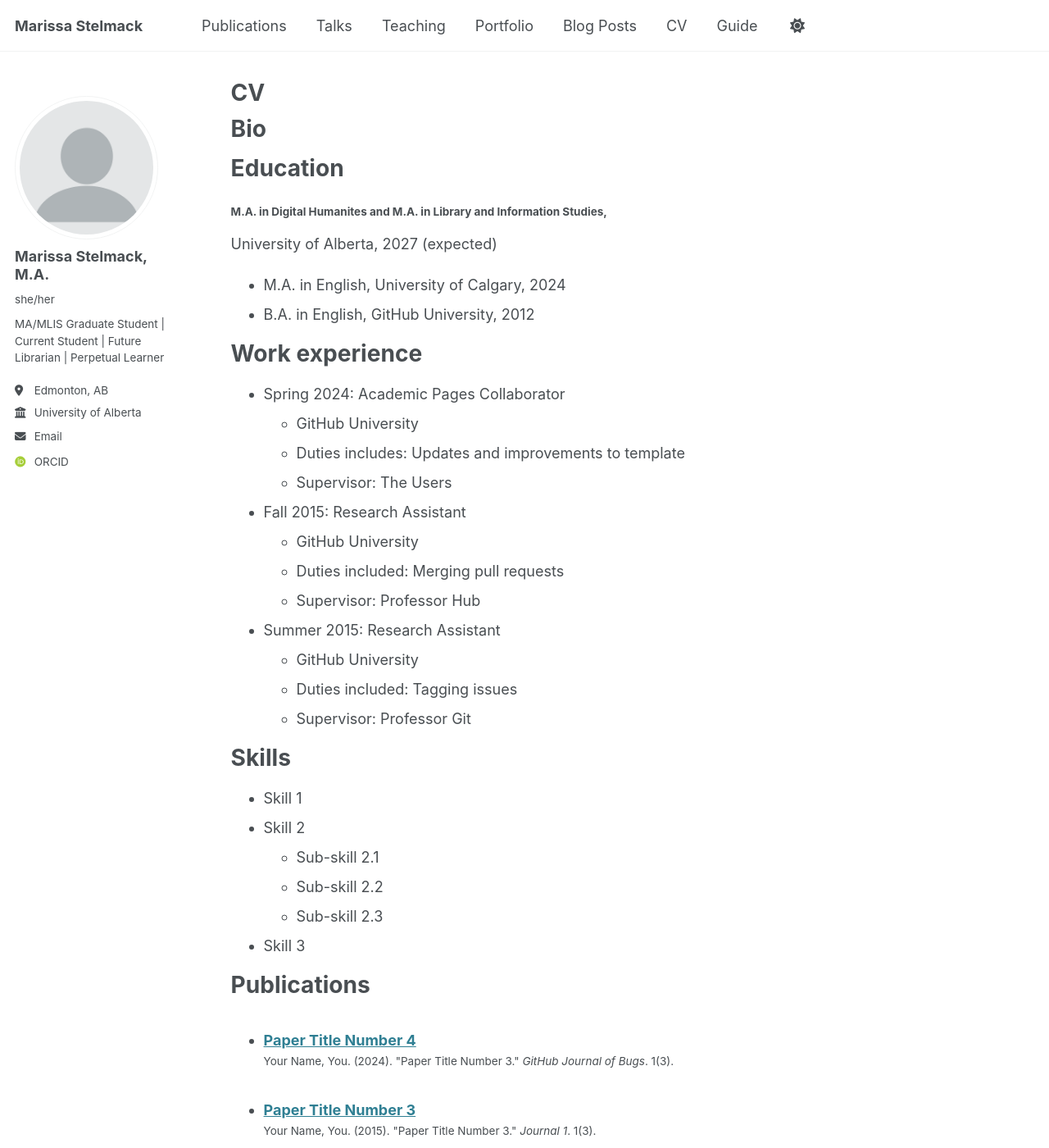
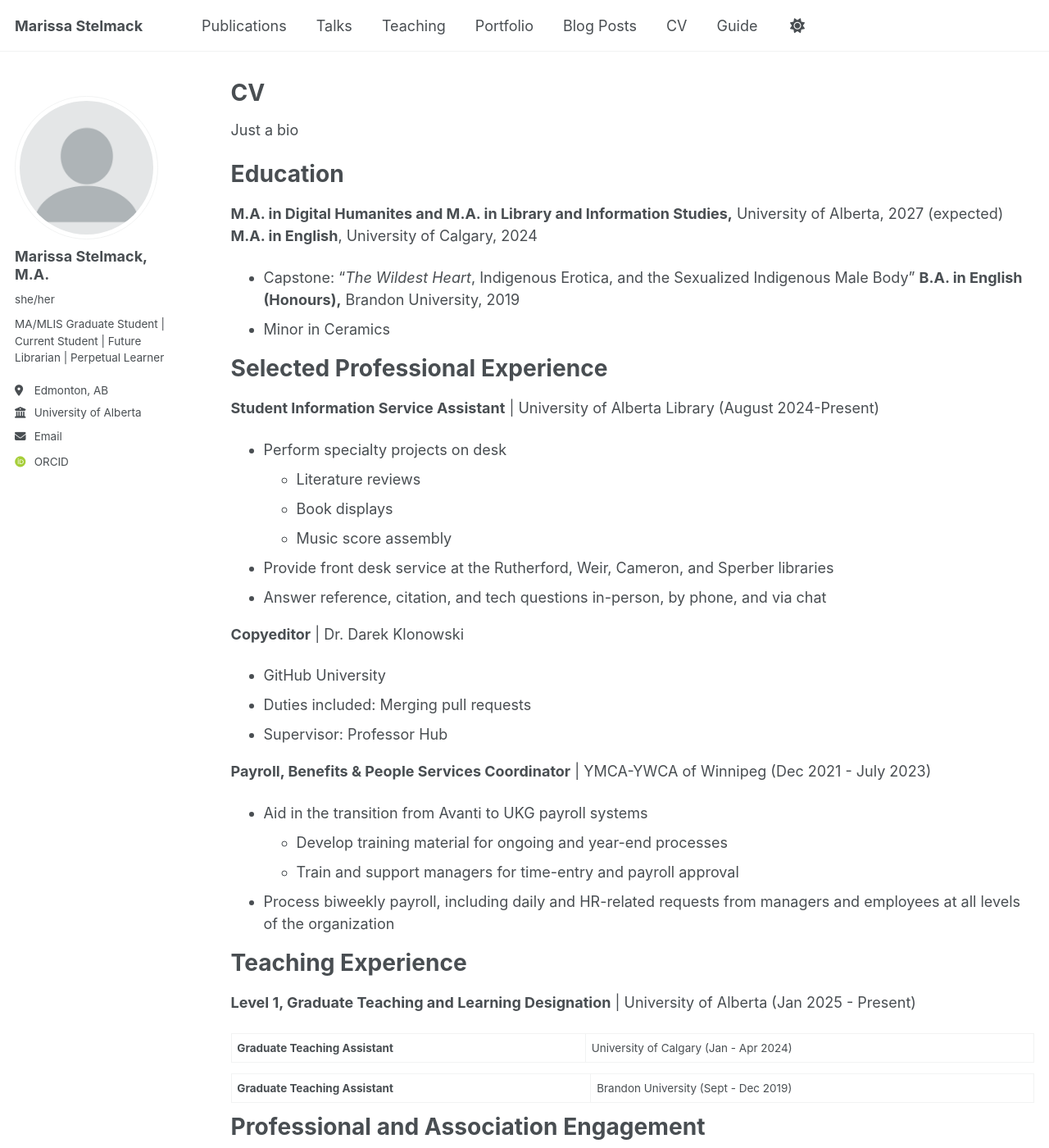
Before and after one commit to mstelmac/about, a Jekyll site: the page built from _pages/cv.md, in a window 1280 px wide and 1400 px high. Shown: the whole window at 82% size. Built offline with Jekyll 4.4.1, drawn with Linux system fonts in a browser that asks for light colours; some web fonts are replaced; some of the changed text lies outside the part shown.

Commit message:
Update cv.md

```diff
--- a/_pages/cv.md
+++ b/_pages/cv.md
@@ -9,33 +9,48 @@ redirect_from:
 
 {% include base_path %}
 
-Bio
-======
-
+Just a bio
 
 Education
 ======
-<h6>M.A. in Digital Humanites and M.A. in Library and Information Studies,</h6> University of Alberta, 2027 (expected)
-* M.A. in English, University of Calgary, 2024
-* B.A. in English, GitHub University, 2012
+**M.A. in Digital Humanites and M.A. in Library and Information Studies,** University of Alberta, 2027 (expected)
+**M.A. in English**, University of Calgary, 2024
+* Capstone: "*The Wildest Heart*, Indigenous Erotica, and the Sexualized Indigenous Male Body"
+**B.A. in English (Honours),** Brandon University, 2019
+* Minor in Ceramics
 
-Work experience
+Selected Professional Experience
 ======
-* Spring 2024: Academic Pages Collaborator
-  * GitHub University
-  * Duties includes: Updates and improvements to template
-  * Supervisor: The Users
+**Student Information Service Assistant** | University of Alberta Library (August 2024-Present)
+  * Perform specialty projects on desk
+    * Literature reviews
+    * Book displays
+    * Music score assembly
+  * Provide front desk service at the Rutherford, Weir, Cameron, and Sperber libraries
+  * Answer reference, citation, and tech questions in-person, by phone, and via chat
 
-* Fall 2015: Research Assistant
+**Copyeditor** | Dr. Darek Klonowski
   * GitHub University
   * Duties included: Merging pull requests
   * Supervisor: Professor Hub
 
-* Summer 2015: Research Assistant
-  * GitHub University
-  * Duties included: Tagging issues
-  * Supervisor: Professor Git
+**Payroll, Benefits & People Services Coordinator** | YMCA-YWCA of Winnipeg (Dec 2021 - July 2023)
+  * Aid in the transition from Avanti to UKG payroll systems
+    * Develop training material for ongoing and year-end processes
+    * Train and support managers for time-entry and payroll approval
+  * Process biweekly payroll, including daily and HR-related requests from managers and employees at all levels of the organization
 
+Teaching Experience
+======
+**Level 1, Graduate Teaching and Learning Designation** | University of Alberta (Jan 2025 - Present)
+
+**Graduate Teaching Assistant** | University of Calgary (Jan - Apr 2024)
+
+**Graduate Teaching Assistant** | Brandon University (Sept - Dec 2019)
+
+Professional and Association Engagement
+======
+Student Representative |
 Skills
 ======
 * Skill 1
```
